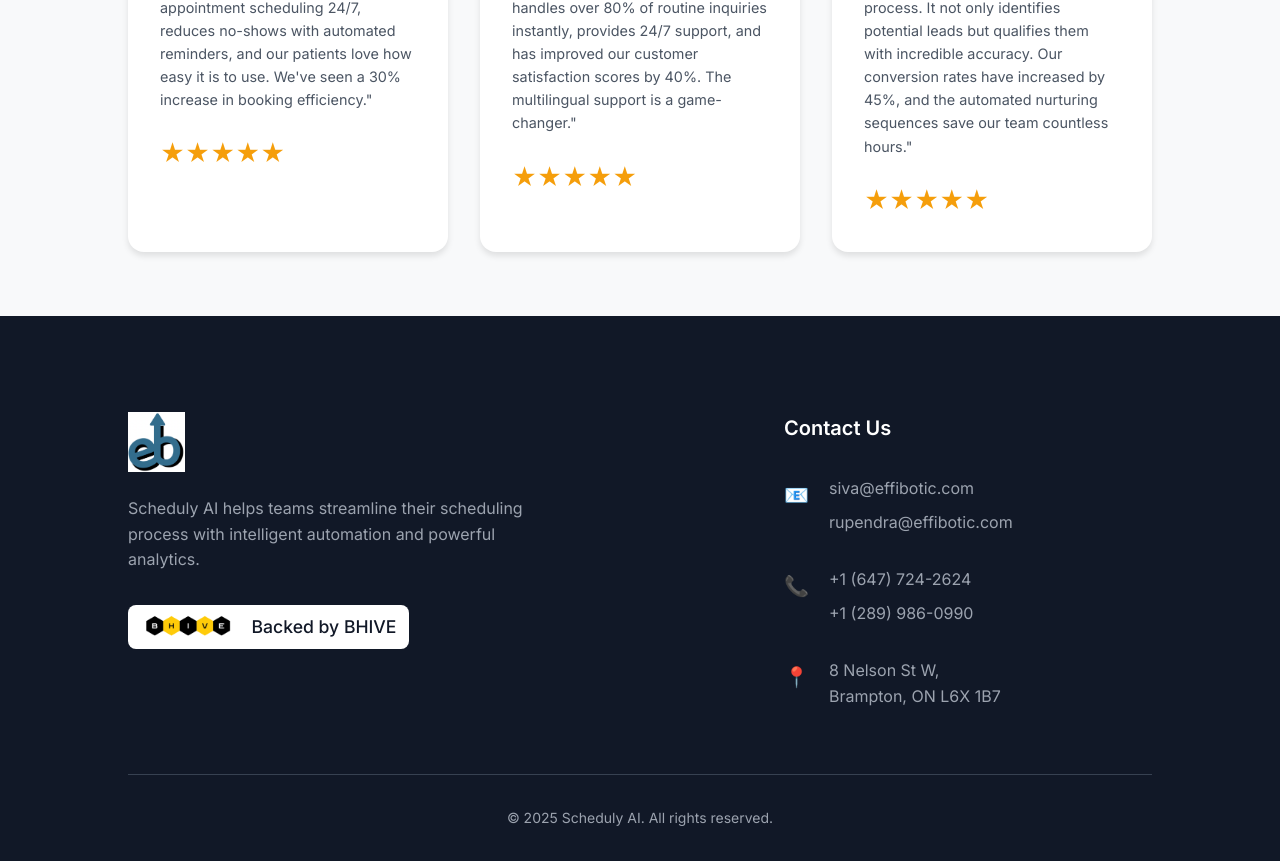
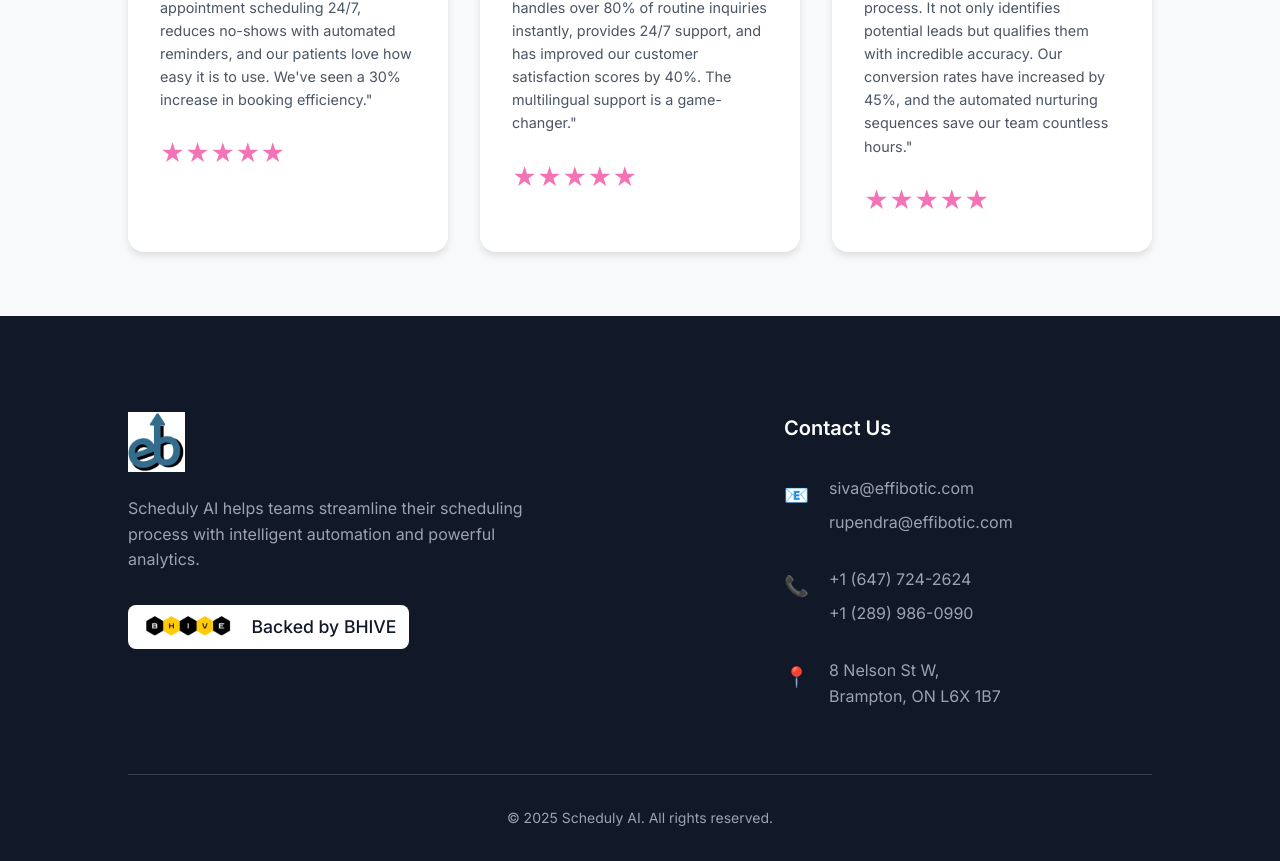
Before and after one commit to Jannatt22/Scheduly-AI, a React (Create React App) app: page / in a window 1280 px wide. Shown: the part 2839-3700 px from the top of the page. Built offline with nearby package versions, Linux system fonts and the light colour scheme.

Commit message:
Update color theme to Purple & Soft Gray palette

```diff
--- a/src/App.css
+++ b/src/App.css
@@ -1,9 +1,12 @@
 :root {
-  --primary: #3B82F6;
-  --text-main: #1F2937;
-  --bg-light: #F9FAFB;
+  --primary: #6366F1;
+  --accent: #8B5CF6;
+  --bg-light: #F3F4F6;
   --bg-dark: #111827;
   --white: #FFFFFF;
+  --text-main: #111827;
+  --secondary: #E0E7FF;
+  --highlight: #F472B6;
 }
 
 * {
@@ -89,12 +92,12 @@ body {
 }
 
 .cta-button:hover {
-  background: #2563EB;
+  background: var(--accent);
 }
 
 /* Mobile Login Button Style */
 .cta-button.mobile {
-  background: rgba(59, 130, 246, 0.08);
+  background: var(--secondary);
   color: var(--primary);
   border: 2px solid var(--primary);
   font-weight: 500;
@@ -892,7 +895,7 @@ body {
 }
 
 .star-rating {
-  color: #F59E0B;
+  color: var(--highlight);
   font-size: 1.5rem;
   margin-top: 0.5rem;
   text-align: left;
```
